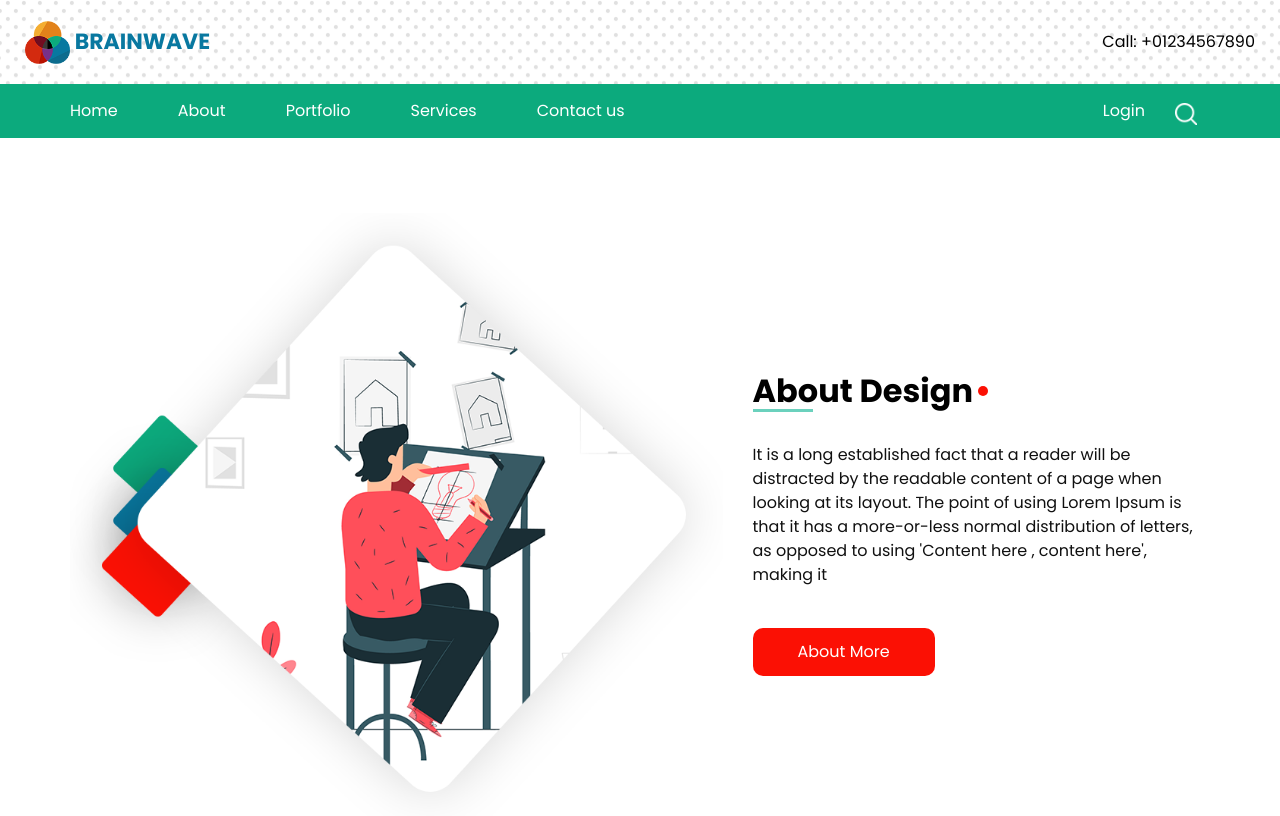
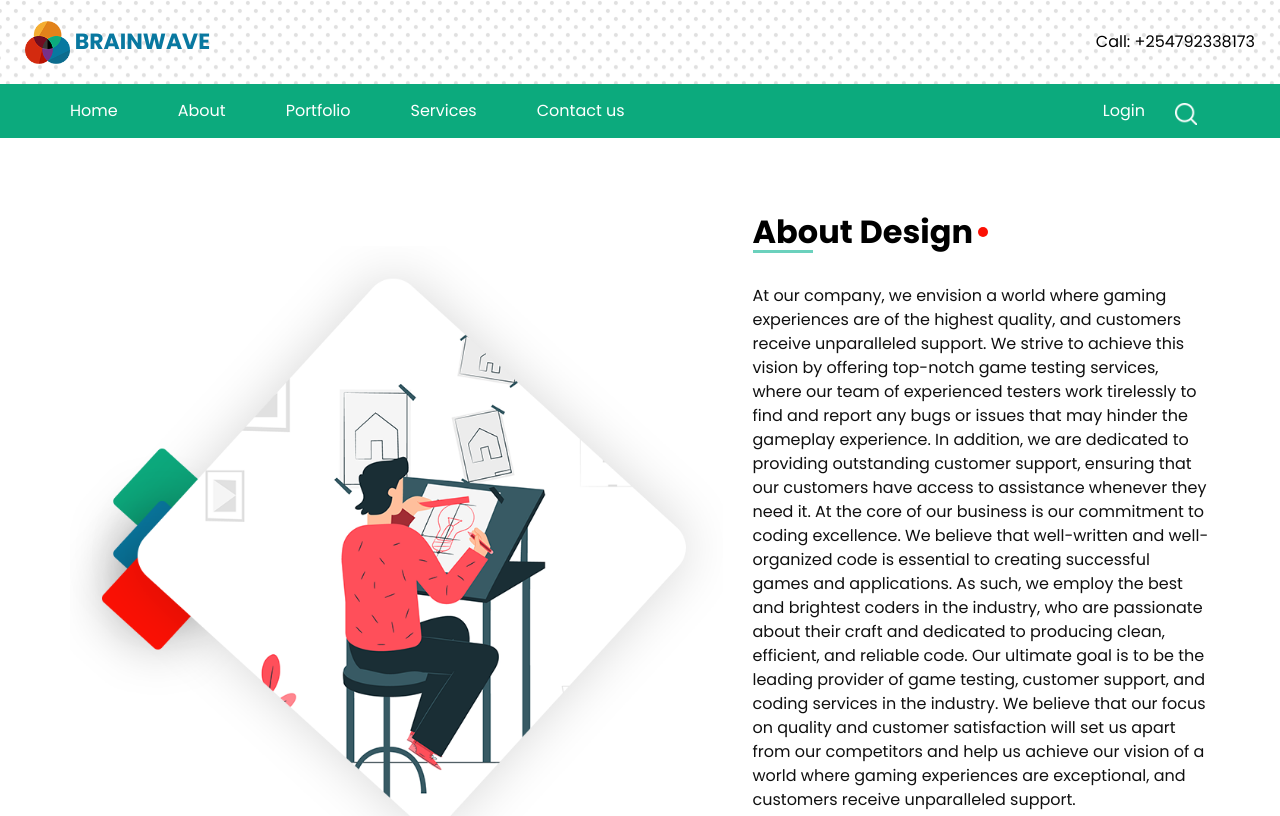
Before and after one commit to dkauzi/dkauzi.github.io, a plain HTML site: page about.html in a window 1280 px wide. Shown: the top 816 px of the page. Drawn offline with nearby package versions, Linux system fonts and the light colour scheme.

Commit message:
Update about.html

```diff
--- a/about.html
+++ b/about.html
@@ -77,7 +77,7 @@
           </div>
           <div class="call_btn">
             <a href="">
-              Call: +01234567890
+              Call: +254792338173
             </a>
           </div>
         </nav>
@@ -145,11 +145,11 @@
             </div>
 
             <p>
-              It is a long established fact that a reader will be distracted
-              by the readable content of a page when looking at its layout.
-              The point of using Lorem Ipsum is that it has a more-or-less
-              normal distribution of letters, as opposed to using 'Content
-              here , content here', making it
+At our company, we envision a world where gaming experiences are of the highest quality, and customers receive unparalleled support. We strive to achieve this vision by offering top-notch game testing services, where our team of experienced testers work tirelessly to find and report any bugs or issues that may hinder the gameplay experience. In addition, we are dedicated to providing outstanding customer support, ensuring that our customers have access to assistance whenever they need it.
+
+At the core of our business is our commitment to coding excellence. We believe that well-written and well-organized code is essential to creating successful games and applications. As such, we employ the best and brightest coders in the industry, who are passionate about their craft and dedicated to producing clean, efficient, and reliable code.
+
+Our ultimate goal is to be the leading provider of game testing, customer support, and coding services in the industry. We believe that our focus on quality and customer satisfaction will set us apart from our competitors and help us achieve our vision of a world where gaming experiences are exceptional, and customers receive unparalleled support.
             </p>
             <div>
               <a href="">
```
